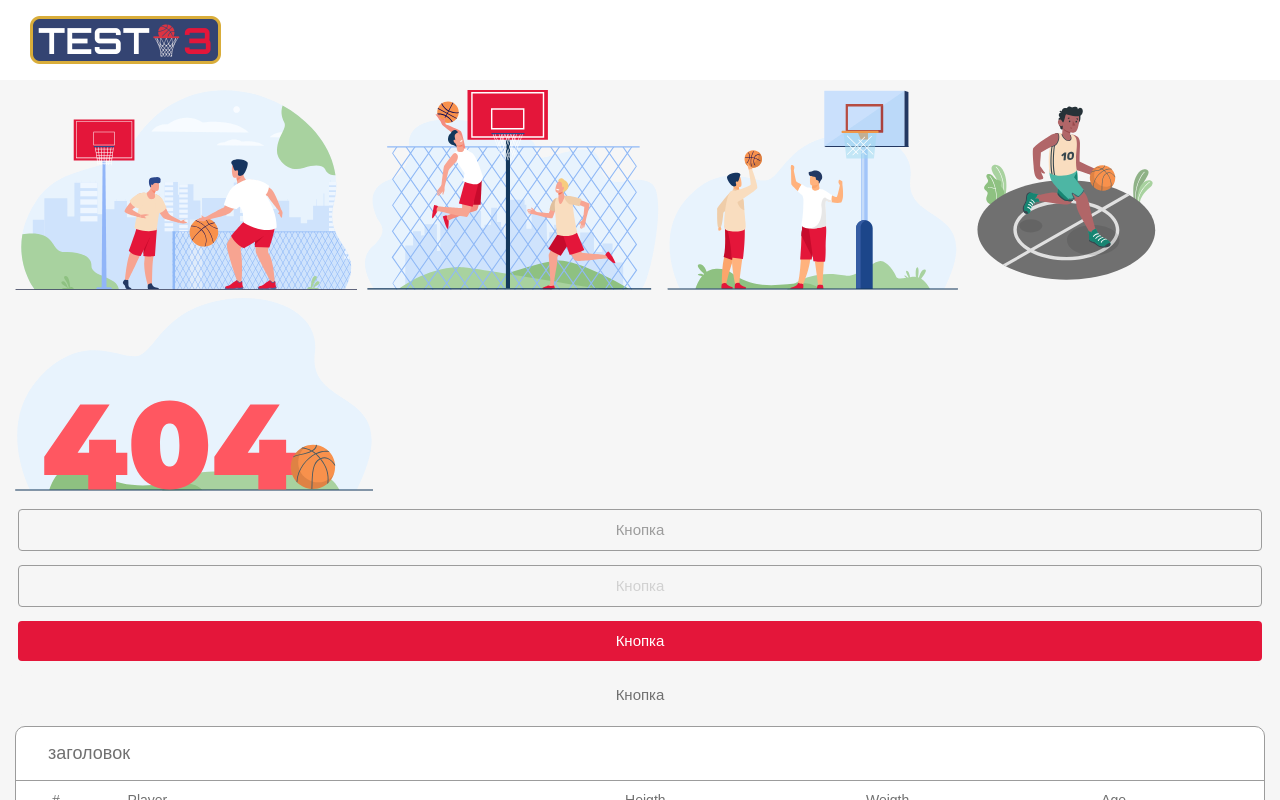
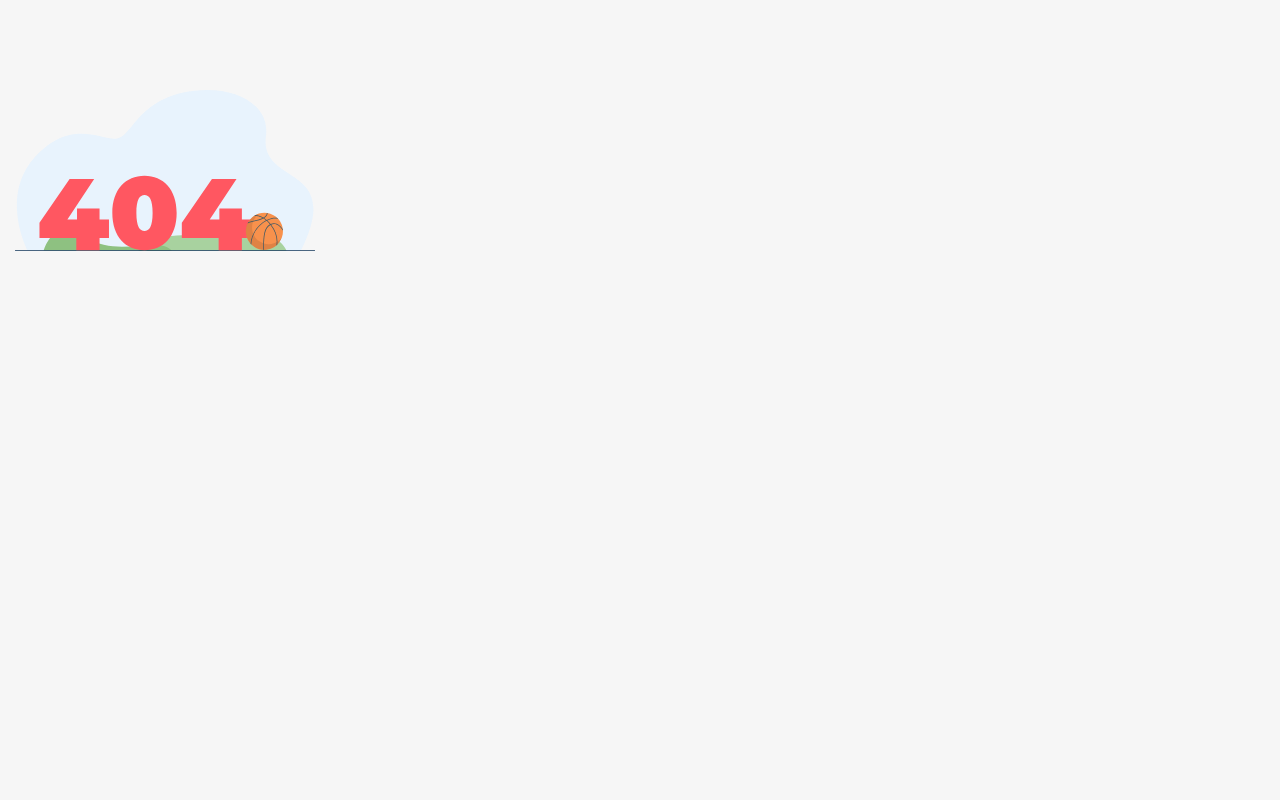
Before and after one commit to sgu6ena/nba, a React (Create React App) app: page / in a window 1280 px wide. Shown: the top 800 px of the page. Built offline with nearby package versions, Linux system fonts and the light colour scheme.

Commit message:
404 init

```diff
--- a/src/App.tsx
+++ b/src/App.tsx
@@ -1,4 +1,5 @@
 import React from "react";
+import { PageNotFound } from "./pages/PageNotFound";
 import Test from "./pages/Test";
 
 
@@ -6,7 +7,7 @@ function App() {
   return (
 
     <div className="App">
-   <Test />
+   <PageNotFound />
     </div>
   );
 }
--- /dev/null
+++ b/src/pages/PageNotFound.tsx
@@ -0,0 +1,13 @@
+import * as React from 'react';
+import NotFound from "../assets/images/NotFound"
+
+export interface IPageNotFoundProps {
+}
+
+export function PageNotFound (props: IPageNotFoundProps) {
+  return (
+    <div>
+      <NotFound  width={300}/>
+    </div>
+  );
+}
```
